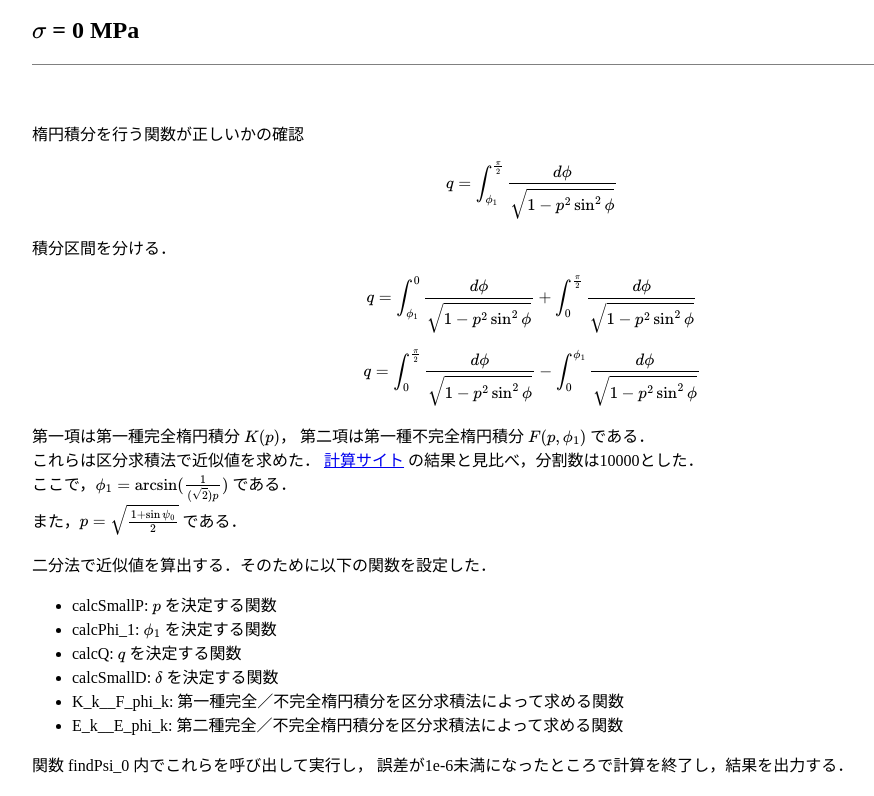
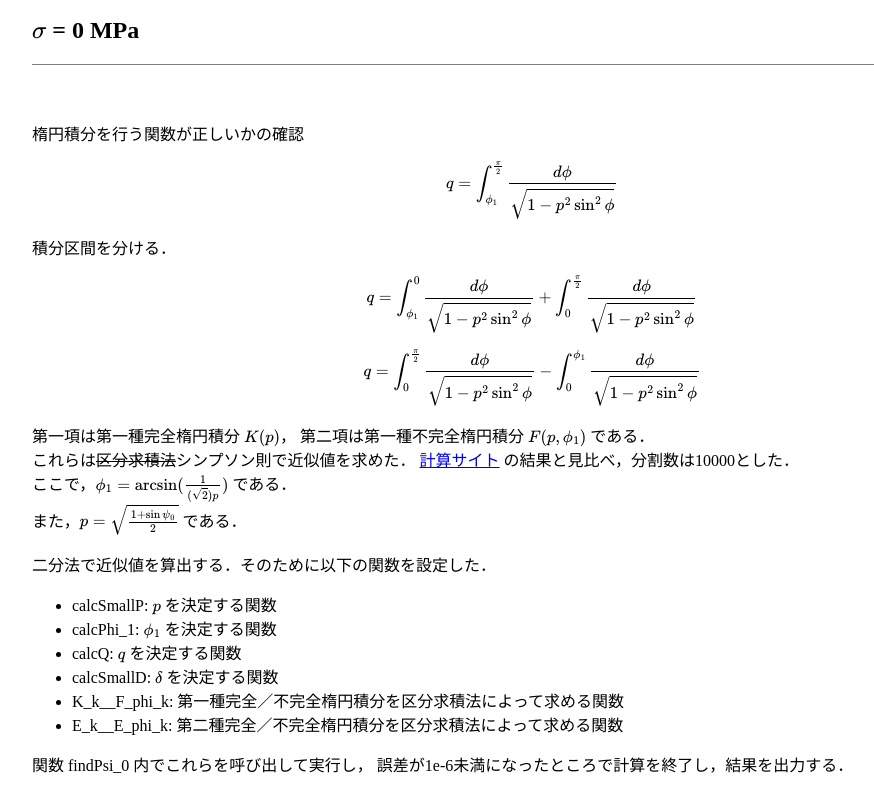
Before and after one commit to 00kenno/publisher, a plain HTML site: page pages/Equations_of_Equilibrium_of_a_Bent_Elastic_Rod.html in a window 1280 px wide. Shown: the part 1372-2168 px from the top of the page, without its empty margins (108-982 px from the left). Drawn offline with nearby package versions, Linux system fonts and the light colour scheme.

Commit message:
Simpson's rule

```diff
--- a/pages/Equations_of_Equilibrium_of_a_Bent_Elastic_Rod.html
+++ b/pages/Equations_of_Equilibrium_of_a_Bent_Elastic_Rod.html
@@ -83,7 +83,7 @@
 	<p>
 		第一項は第一種完全楕円積分&nbsp;\(K(p)\)，
 		第二項は第一種不完全楕円積分&nbsp;\(F(p,\phi_{1})\)&nbsp;である．<br>
-		これらは区分求積法で近似値を求めた．
+		これらは<s>区分求積法</s>シンプソン則で近似値を求めた．
 		<a href="https://keisan.casio.jp/menu/system/000000001250">計算サイト</a>
 		の結果と見比べ，分割数は10000とした．<br>
 		ここで，\(\phi_{1} = \arcsin(\frac{1}{(\sqrt{2})p})\)&nbsp;である．<br>
```
